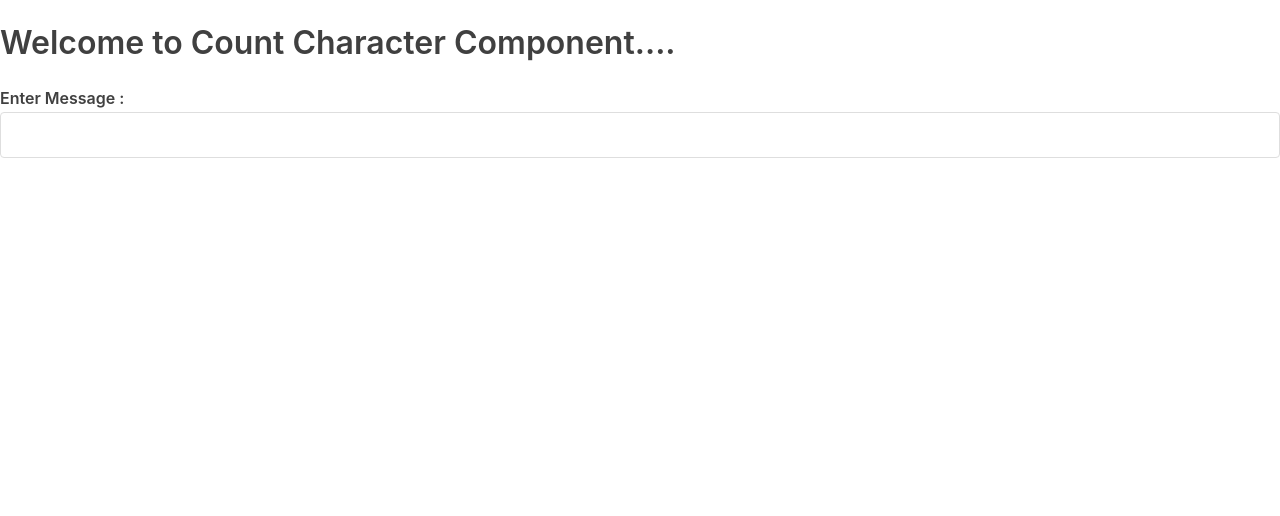
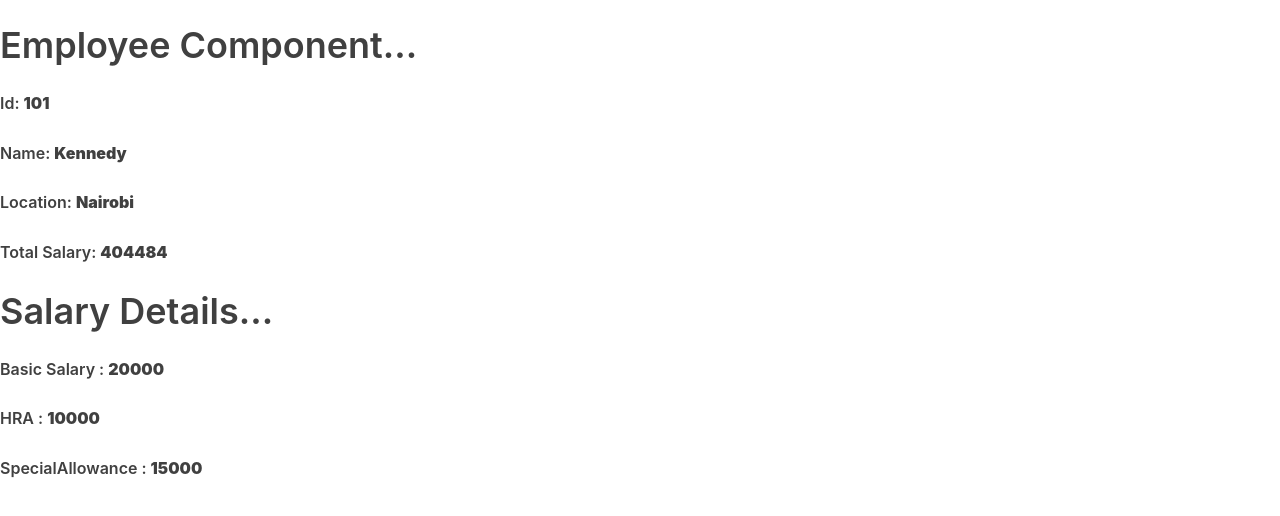
Before and after one commit to Kengathua/StartReact, a React (Create React App) app: page / in a window 1280 px wide. Shown: the top 516 px of the page. Built offline with nearby package versions, Linux system fonts and the light colour scheme.

Commit message:
extending details

```diff
--- a/src/index.js
+++ b/src/index.js
@@ -2,36 +2,51 @@ import React from 'react'
 import ReactDOM from 'react-dom'
 import './index.css'
 
-class CounterCharacters extends React.Component{
+
+class Employee extends React.Component{
     constructor(props){
         super(props);
-        this.state={
-            message:'',
-        };
+    }
+    render(){
+        return <div>
+            <h1>Employee Component...</h1>
+            <p>
+                <label> Id: <b>{this.props.Id}</b></label>
+            </p>
+            <p>
+                <label> Name: <b>{this.props.Name}</b></label>
+            </p>
+            <p>
+                <label> Location: <b>{this.props.Location}</b></label>
+            </p><p>
+                <label> Total Salary: <b>{this.props.Salary}</b></label>
+            </p>
+            <Salary  BasicSalary = {this.props.BasicSalary} HRA={this.props.HRA}
+                SpecialAllowance={this.props.SpecialAllowance}></Salary>
+        </div>
+    }
 }
 
-    onMessageChange(text){
-        this.setState({
-            message: 'Message has '+text.length+' number of Characters',
-        })
+class Salary extends React.Component{
+    constructor(props){
+        super(props);
     }
-
     render(){
         return <div>
-        <h2>Welcome to Count Character Component....</h2>
+            <h1>Salary Details...</h1>
             <p>
-            <label> Enter Message : <input type ="text"
-                onChange={e=>this.onMessageChange(e.target.value)}></input></label>
+                <label>Basic Salary : <b>{this.props.BasicSalary}</b></label>
             </p>
             <p>
-            <label>{this.state.message}</label>
+                <label>HRA : <b>{this.props.HRA}</b></label>
+            </p>
+            <p>
+                <label>SpecialAllowance : <b>{this.props.SpecialAllowance}</b></label>
             </p>
         </div>
     }
 }
 
-
-
-const element = <CounterCharacters></CounterCharacters>
+const element = <Employee Id ="101" Name="Kennedy" Location="Nairobi" Salary="404484" BasicSalary="20000" HRA="10000" SpecialAllowance ="15000"></Employee>
 
 ReactDOM.render(element, document.getElementById("root"));
```
Lines whose indentation alone changed are shown as unchanged.
